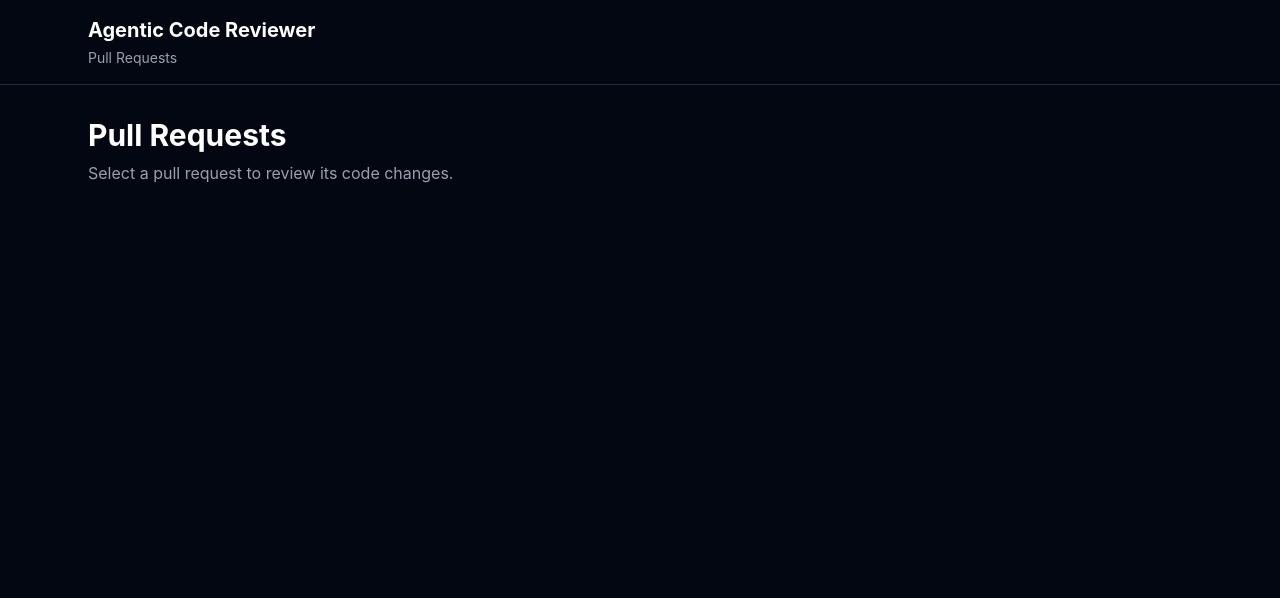
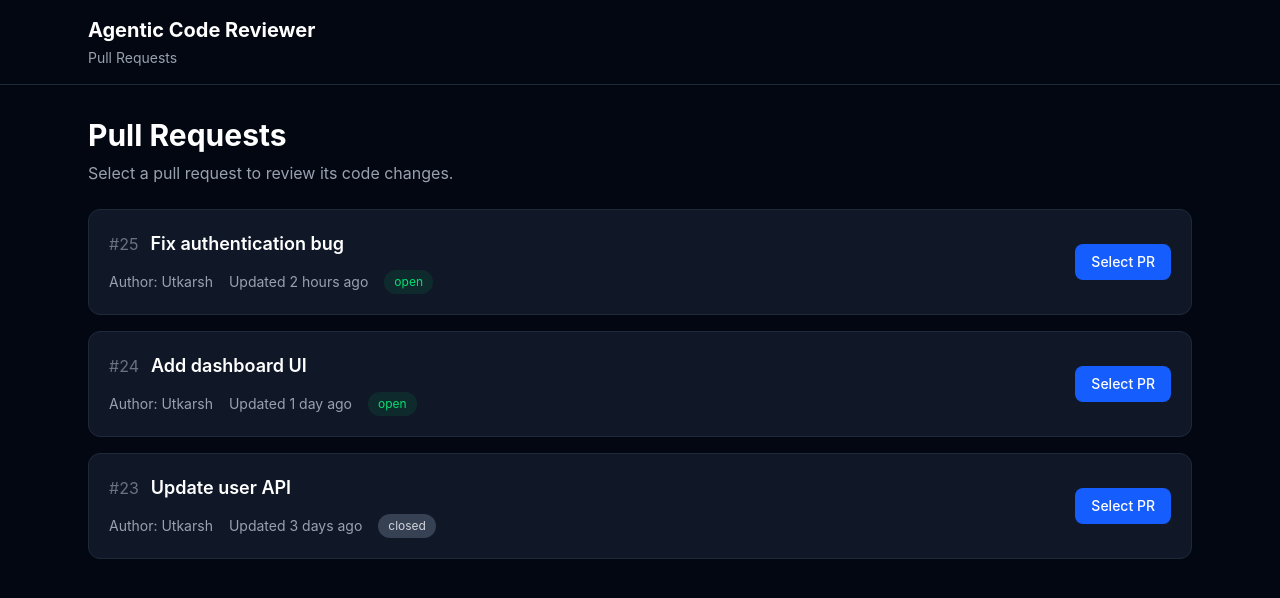
Before and after one commit to utkarsh191/agentic-code-reviewer, a React (Vite) app in the folder client/: page / in a window 1280 px wide. Shown: the top 598 px of the page. Built offline with nearby package versions, Linux system fonts and the light colour scheme.

Commit message:
feat: add pull request cards

```diff
--- a/client/src/pages/PullRequests.tsx
+++ b/client/src/pages/PullRequests.tsx
@@ -1,4 +1,42 @@
+import { useState } from "react";
+
+interface PullRequest {
+  id: number;
+  number: number;
+  title: string;
+  author: string;
+  status: "open" | "closed";
+  updatedAt: string;
+}
+
 const PullRequests = () => {
+  const [pullRequests] = useState<PullRequest[]>([
+    {
+      id: 1,
+      number: 25,
+      title: "Fix authentication bug",
+      author: "Utkarsh",
+      status: "open",
+      updatedAt: "2 hours ago",
+    },
+    {
+      id: 2,
+      number: 24,
+      title: "Add dashboard UI",
+      author: "Utkarsh",
+      status: "open",
+      updatedAt: "1 day ago",
+    },
+    {
+      id: 3,
+      number: 23,
+      title: "Update user API",
+      author: "Utkarsh",
+      status: "closed",
+      updatedAt: "3 days ago",
+    },
+  ]);
+
   return (
     <div className="min-h-screen bg-gray-950 text-white">
       <header className="border-b border-gray-800">
@@ -21,6 +59,56 @@ const PullRequests = () => {
         <p className="mt-2 text-gray-400">
           Select a pull request to review its code changes.
         </p>
+
+        <div className="mt-6 space-y-4">
+          {pullRequests.map((pr) => (
+            <div
+              key={pr.id}
+              className="border border-gray-800 bg-gray-900 rounded-xl p-5"
+            >
+              <div className="flex items-center justify-between">
+                <div>
+                  <div className="flex items-center gap-3">
+                    <span className="text-gray-500">
+                      #{pr.number}
+                    </span>
+
+                    <h3 className="text-lg font-semibold">
+                      {pr.title}
+                    </h3>
+                  </div>
+
+                  <div className="flex items-center gap-4 mt-3 text-sm text-gray-400">
+                    <span>
+                      Author: {pr.author}
+                    </span>
+
+                    <span>
+                      Updated {pr.updatedAt}
+                    </span>
+
+                    <span
+                      className={`px-2.5 py-1 rounded-full text-xs ${
+                        pr.status === "open"
+                          ? "bg-green-500/10 text-green-400"
+                          : "bg-gray-700 text-gray-300"
+                      }`}
+                    >
+                      {pr.status}
+                    </span>
+                  </div>
+                </div>
+
+                <button
+                  type="button"
+                  className="px-4 py-2 bg-blue-600 hover:bg-blue-700 rounded-lg text-sm font-medium"
+                >
+                  Select PR
+                </button>
+              </div>
+            </div>
+          ))}
+        </div>
       </main>
     </div>
   );
```
